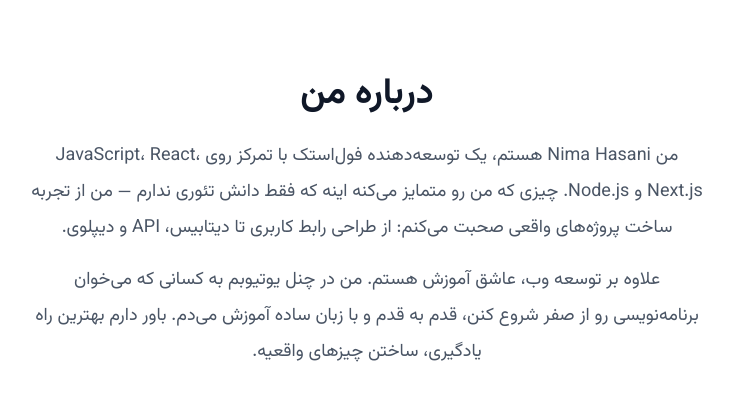
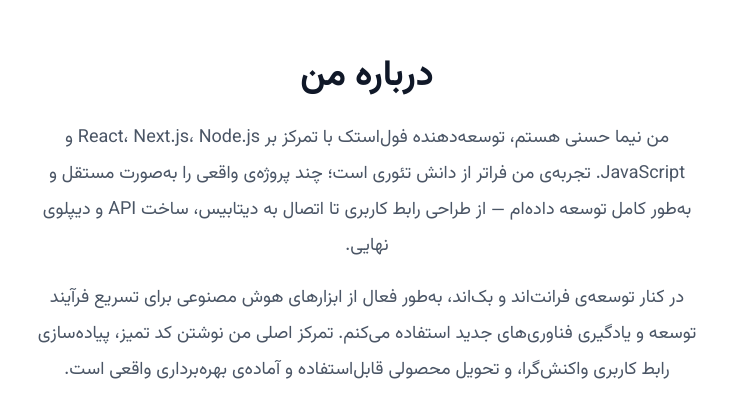
Before and after one commit to nimah12/my-portfolio, a Next.js app: page / in a window 1280 px wide. Shown: the part 978-1396 px from the top of the page, without its empty margins (273-1006 px from the left). Built offline with nearby package versions, Linux system fonts and the light colour scheme.

Commit message:
Rewrite About section — professional tone, skills-focused

```diff
--- a/src/data/translations.ts
+++ b/src/data/translations.ts
@@ -16,8 +16,8 @@ export const translations = {
     },
     about: {
       title: "درباره من",
-      p1: "من Nima Hasani هستم، یک توسعه‌دهنده فول‌استک با تمرکز روی JavaScript، React، Next.js و Node.js. چیزی که من رو متمایز می‌کنه اینه که فقط دانش تئوری ندارم — من از تجربه ساخت پروژه‌های واقعی صحبت می‌کنم: از طراحی رابط کاربری تا دیتابیس، API و دیپلوی.",
-      p2: "علاوه بر توسعه وب، عاشق آموزش هستم. من در چنل یوتیوبم به کسانی که می‌خوان برنامه‌نویسی رو از صفر شروع کنن، قدم به قدم و با زبان ساده آموزش می‌دم. باور دارم بهترین راه یادگیری، ساختن چیزهای واقعیه.",
+      p1: "من نیما حسنی هستم، توسعه‌دهنده فول‌استک با تمرکز بر React، Next.js، Node.js و JavaScript. تجربه‌ی من فراتر از دانش تئوری است؛ چند پروژه‌ی واقعی را به‌صورت مستقل و به‌طور کامل توسعه داده‌ام — از طراحی رابط کاربری تا اتصال به دیتابیس، ساخت API و دیپلوی نهایی.",
+      p2: "در کنار توسعه‌ی فرانت‌اند و بک‌اند، به‌طور فعال از ابزارهای هوش مصنوعی برای تسریع فرآیند توسعه و یادگیری فناوری‌های جدید استفاده می‌کنم. تمرکز اصلی من نوشتن کد تمیز، پیاده‌سازی رابط کاربری واکنش‌گرا، و تحویل محصولی قابل‌استفاده و آماده‌ی بهره‌برداری واقعی است.",
     },
     skills: {
       title: "مهارت‌ها",
@@ -64,8 +64,8 @@ export const translations = {
     },
     about: {
       title: "About Me",
-      p1: "I'm Nima Hasani, a full-stack developer focused on JavaScript, React, Next.js and Node.js. What sets me apart is that I don't just have theoretical knowledge — I speak from experience building real projects: from UI design to database, API and deployment.",
-      p2: "Besides web development, I love teaching. On my YouTube channel, I teach people who want to start coding from scratch, step by step and in simple language. I believe the best way to learn is by building real things.",
+      p1: "I'm Nima Hasani, a full-stack developer focused on React, Next.js, Node.js and JavaScript. My experience goes beyond theory — I've independently built several real projects end-to-end, from UI design to database integration, API development and deployment.",
+      p2: "Alongside frontend and backend development, I actively use AI tools to speed up development and learn new technologies. My focus is on writing clean code, building responsive interfaces, and shipping products that are ready for real-world use.",
     },
     skills: {
       title: "Skills",
```
Also changed, not shown: 1 other file (tests, documents, lock files or other folders).
